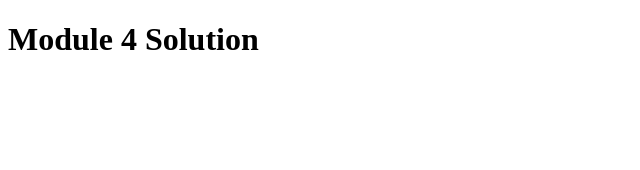
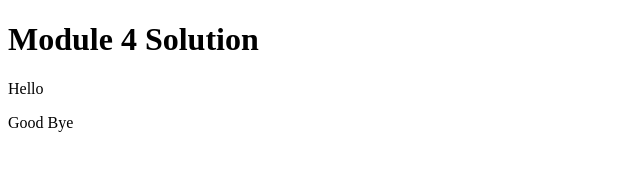
Before and after one commit to Dhillo924/module4-coding, a plain HTML site: page index.html in a window 1280 px wide. Shown: the whole page, without its empty margins (0-640 px from the left). Drawn offline with Linux system fonts and the light colour scheme.

Commit message:
Update index.html

```diff
--- a/index.html
+++ b/index.html
@@ -12,5 +12,7 @@
   </head>
   <body>
     <h1> Module 4 Solution </h1>
+    <p>Hello</p>
+<p>Good Bye </p>
   </body>
 </html>
```
